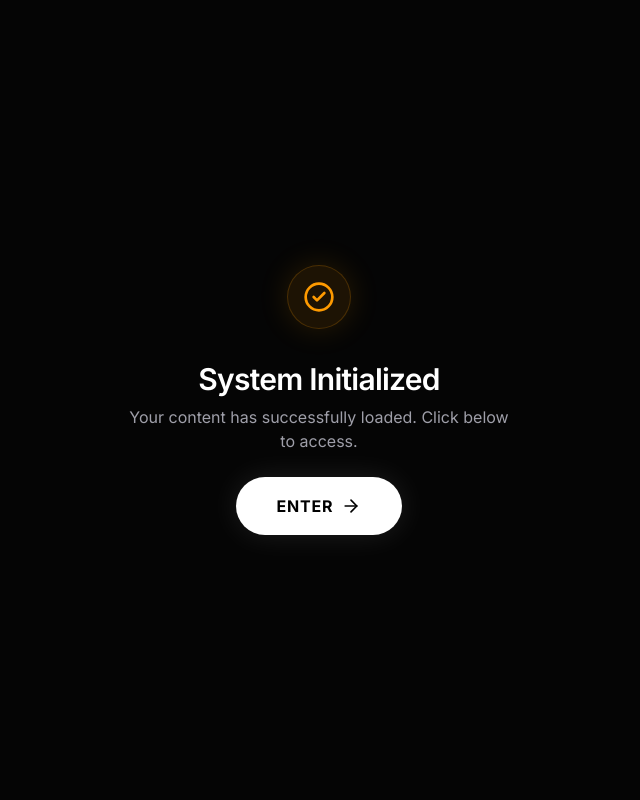
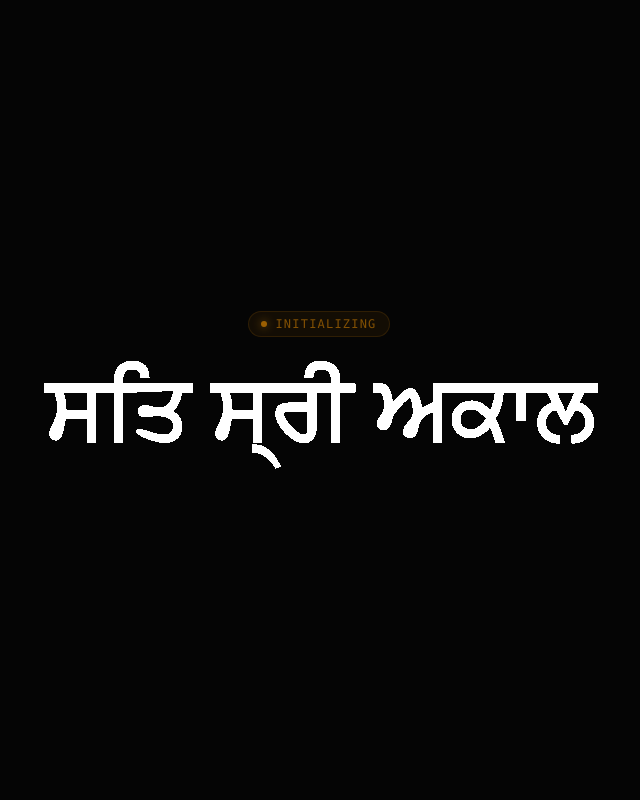
Before and after one commit to rishabhh0001/snugpt, a Next.js app: page / in a window 1280 px wide. Shown: the top 800 px of the page, without its empty margins (321-961 px from the left). Built offline with nearby package versions, Linux system fonts and the light colour scheme.

Commit message:
feat(preloader): remove manual access screen and transition automatically after liquid animation

```diff
--- a/src/components/ui/preloader.tsx
+++ b/src/components/ui/preloader.tsx
@@ -2,7 +2,6 @@
 
 import { useEffect, useState, useCallback, useRef } from "react";
 import { motion, AnimatePresence } from "framer-motion";
-import { ArrowRight, CheckCircle2 } from "lucide-react";
 import { cn } from "@/lib/utils";
 
 // --- Liquid Morphing Text Configuration ---
@@ -168,33 +167,28 @@ interface PreloaderProps {
 
 export default function Preloader({ onComplete }: PreloaderProps) {
   const [dimension, setDimension] = useState({ width: 0, height: 0 });
-  const [isLoaded, setIsLoaded] = useState(false);
   const [isExiting, setIsExiting] = useState(false);
 
   useEffect(() => {
     setDimension({ width: window.innerWidth, height: window.innerHeight });
   }, []);
 
-  // Preload cycle timer to trigger transition to the initialized card
+  // Preload cycle timer to trigger transition directly to the website
   useEffect(() => {
-    if (isLoaded) return;
+    if (isExiting) return;
 
     // Calculate total duration for one full cycle through the words array
     const totalDuration = words.length * (morphTime + cooldownTime) * 1000 - 200;
 
     const timer = setTimeout(() => {
-      setIsLoaded(true);
+      setIsExiting(true);
+      setTimeout(() => {
+        onComplete?.();
+      }, 1100);
     }, totalDuration);
 
     return () => clearTimeout(timer);
-  }, [isLoaded]);
-
-  const handleAccess = () => {
-    setIsExiting(true);
-    setTimeout(() => {
-      onComplete?.();
-    }, 1100);
-  };
+  }, [isExiting, onComplete]);
 
   const initialPath = `M0 0 L${dimension.width} 0 L${dimension.width} ${dimension.height
     } Q${dimension.width / 2} ${dimension.height + 300} 0 ${dimension.height} L0 0`;
@@ -225,7 +219,7 @@ export default function Preloader({ onComplete }: PreloaderProps) {
 
       <div className="relative z-10 flex flex-col items-center justify-center text-center px-6 w-full max-w-2xl">
         <AnimatePresence mode="wait">
-          {!isLoaded ? (
+          {!isExiting && (
             <motion.div
               key="greeting-container"
               initial={{ opacity: 0 }}
@@ -242,75 +236,6 @@ export default function Preloader({ onComplete }: PreloaderProps) {
 
               {/* Liquid Morphing Text Animation */}
               <MorphingText texts={words} className="w-full" />
-            </motion.div>
-          ) : (
-            <motion.div
-              key="access-screen"
-              initial={{ opacity: 0, scale: 0.95, y: 15 }}
-              animate={{ opacity: 1, scale: 1, y: 0 }}
-              transition={{ duration: 0.8, ease: [0.215, 0.610, 0.355, 1.000] }}
-              className="flex flex-col items-center gap-6"
-            >
-              {/* Glowing Icon Container */}
-              <div className="relative flex items-center justify-center w-16 h-16 rounded-full bg-amber-500/10 border border-amber-500/20 text-amber-500 shadow-[0_0_30px_rgba(245,158,11,0.15)] mb-2">
-                <CheckCircle2 className="w-8 h-8" />
-                <span className="absolute inset-0 rounded-full border border-amber-500/40 animate-ping opacity-25" />
-              </div>
-
-              <div className="space-y-2">
-                <h2 className="text-white text-2xl md:text-3xl font-semibold tracking-tight">
-                  System Initialized
-                </h2>
-                <p className="text-zinc-400 text-sm md:text-base max-w-sm">
-                  Your content has successfully loaded. Click below to access.
-                </p>
-              </div>
-
-              {/* Premium glowing access button */}
-              <motion.button
-                onClick={handleAccess}
-                initial="initial"
-                whileHover={{ scale: 1.05 }}
-                whileTap={{ scale: 0.95 }}
-                className="group relative flex items-center justify-center gap-3 px-10 py-4 rounded-full bg-white text-black font-semibold text-sm md:text-base tracking-wide overflow-hidden border border-white/10 shadow-[0_0_30px_rgba(255,255,255,0.1)] transition-colors duration-300"
-              >
-                {/* Background amber glow gradient */}
-                <span className="absolute inset-0 bg-gradient-to-r from-amber-400 via-amber-500 to-amber-600 opacity-0 group-hover:opacity-100 transition-opacity duration-300" />
-
-                {/* Shimmer light sweep reflection */}
-                <motion.span
-                  className="absolute inset-0 bg-gradient-to-r from-transparent via-white/40 to-transparent -skew-x-12"
-                  variants={{
-                    initial: { left: "-100%" },
-                    hover: { left: "100%" }
-                  }}
-                  transition={{ duration: 0.55, ease: "easeInOut" }}
-                />
-
-                {/* Button Content */}
-                <span className="relative z-10 flex items-center gap-2 font-bold tracking-wider">
-                  <span>ENTER</span>
-                  <motion.span
-                    variants={{
-                      initial: { x: 0 },
-                      hover: { x: 5 }
-                    }}
-                    transition={{ type: "spring", stiffness: 300, damping: 12 }}
-                  >
-                    <ArrowRight className="w-5 h-5" />
-                  </motion.span>
-                </span>
-
-                {/* Ambient glowing outer halo */}
-                <motion.span
-                  className="absolute inset-0 rounded-full border border-amber-400/0 opacity-0"
-                  variants={{
-                    initial: { scale: 0.95, opacity: 0 },
-                    hover: { scale: 1.05, opacity: 1, borderColor: "rgba(245,158,11,0.5)" }
-                  }}
-                  transition={{ duration: 0.3 }}
-                />
-              </motion.button>
             </motion.div>
           )}
         </AnimatePresence>
```
